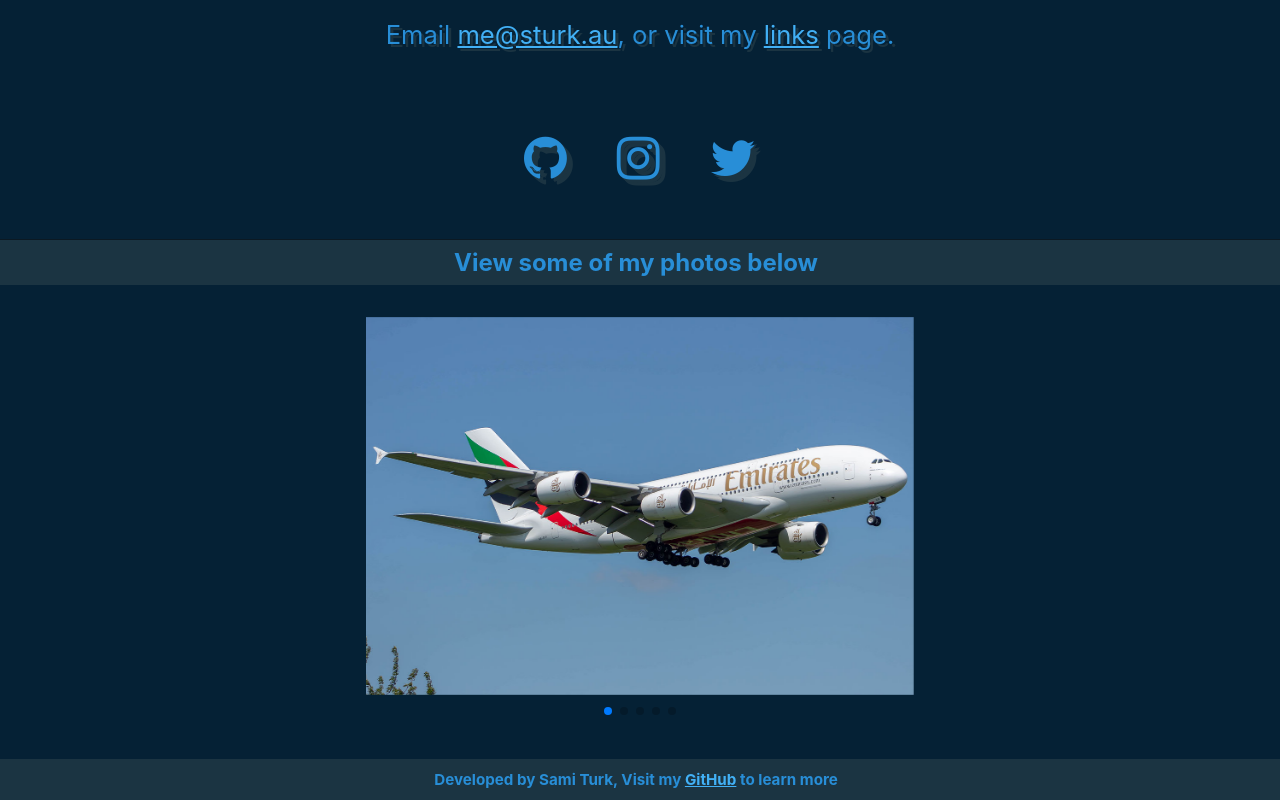
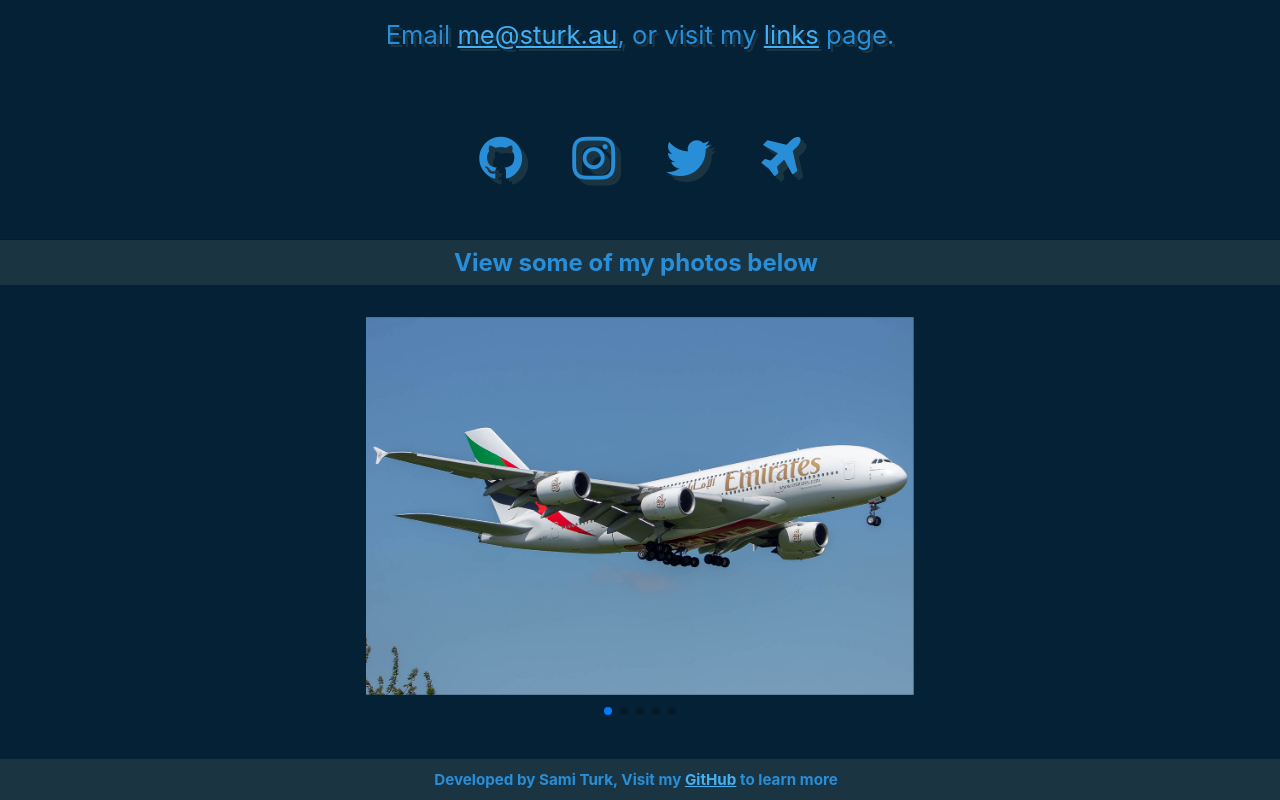
Before and after one commit to crypto-sami/CV-site, a Next.js app: page / in a window 1280 px wide. Shown: the part 1609-2409 px from the top of the page. Built offline with nearby package versions, Linux system fonts and the light colour scheme.

Commit message:
added icon

```diff
--- a/pages/index.tsx
+++ b/pages/index.tsx
@@ -136,6 +136,12 @@ const Home: NextPage = () => {
               target="_blank"
               rel="noopener noreferrer"
             ></a>
+            <a
+              className={`${styles.icons} fa fa-plane`}
+              href="https://www.jetphotos.com/photographer/103259"
+              target="_blank"
+              rel="noopener noreferrer"
+            ></a>
           </div>
         </div>
       </div>
```
